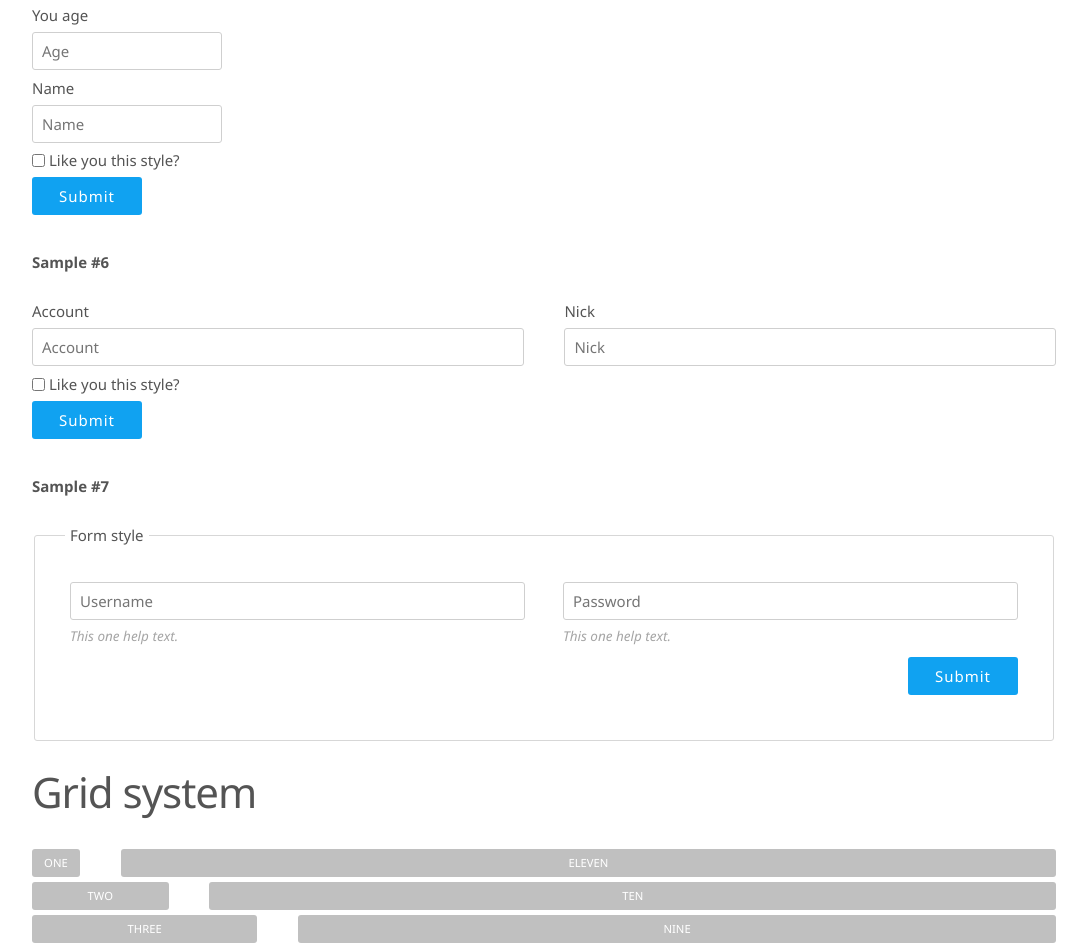
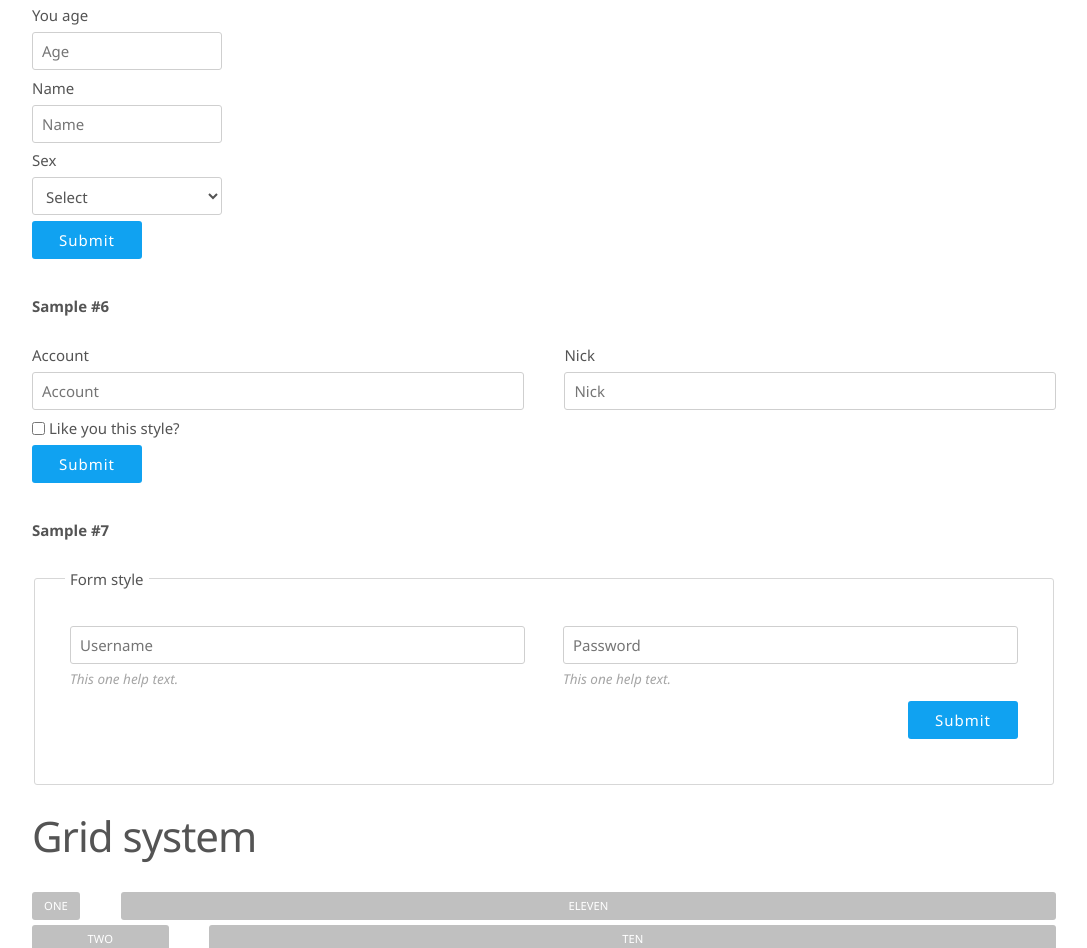
Before and after one commit to css-ui/css-ui.github.io, a plain HTML site: page index.html in a window 1280 px wide. Shown: the part 2614-3562 px from the top of the page, without its empty margins (96-1183 px from the left). Drawn offline with Linux system fonts and the light colour scheme; files that its build step writes are made by us from their sources; files whose address does not match are found by name.

Commit message:
Update index.html

```diff
--- a/index.html
+++ b/index.html
@@ -8,7 +8,7 @@
 	<title>CSS UI - The code samples</title>
 
 	<!-- CSS styles -->
-	<link rel="stylesheet" href="css/style.css">
+	<link rel="stylesheet" href="style.css">
 </head>
 <body>
 	<div class="container">
@@ -147,10 +147,14 @@
 					<label for="name">Name</label>
 					<input type="text" id="name" placeholder="Name" required>
 
-					<label for="checkbox">
-						<input type="checkbox" id="checkbox">
-						<span>Like you this style?</span>
-					</label>
+					<div class="wrapping">
+						<label for="name">Sex</label>
+						<select id="sex" required>
+							<option value="">Select</option>
+							<option value="1">Woman</option>
+							<option value="2">Man</option>
+						</select>
+					</div>
 					<input type="submit" class="button primary" value="Submit">
 				</form>
 			</div>
```
